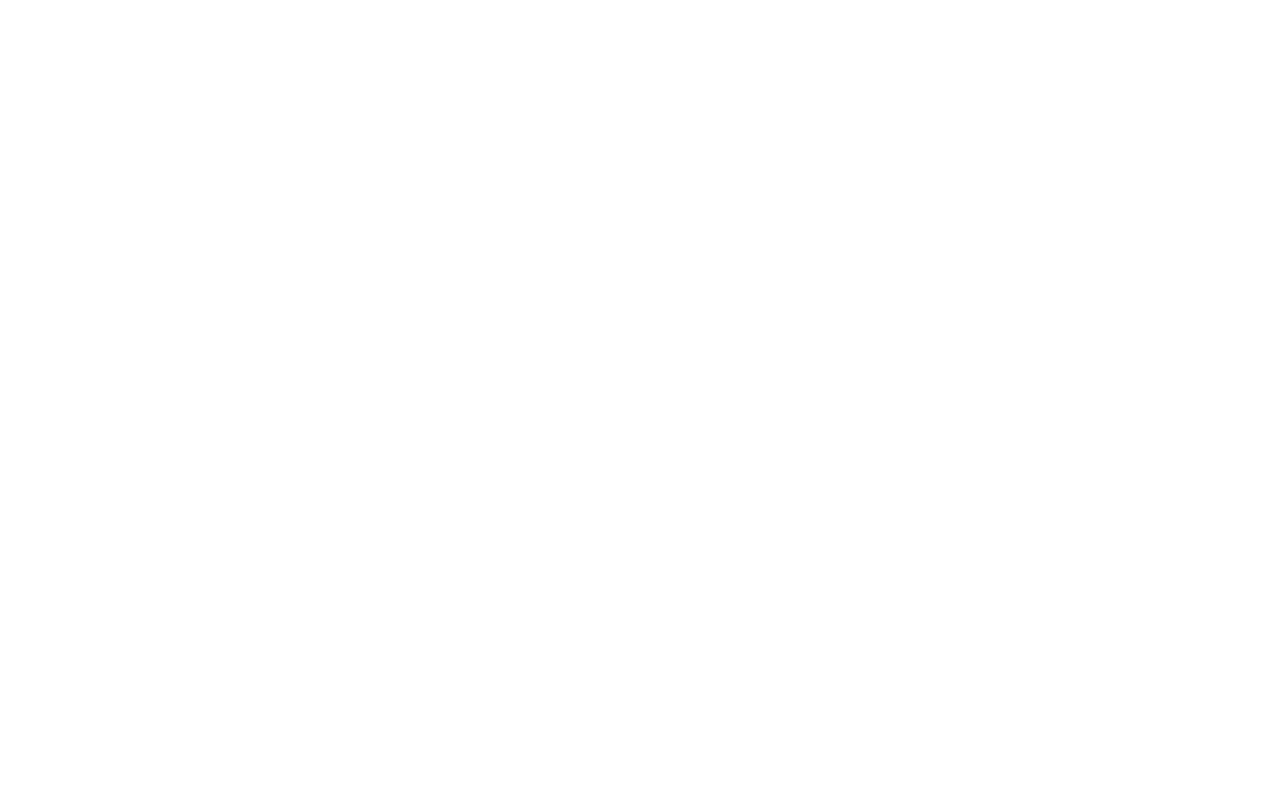
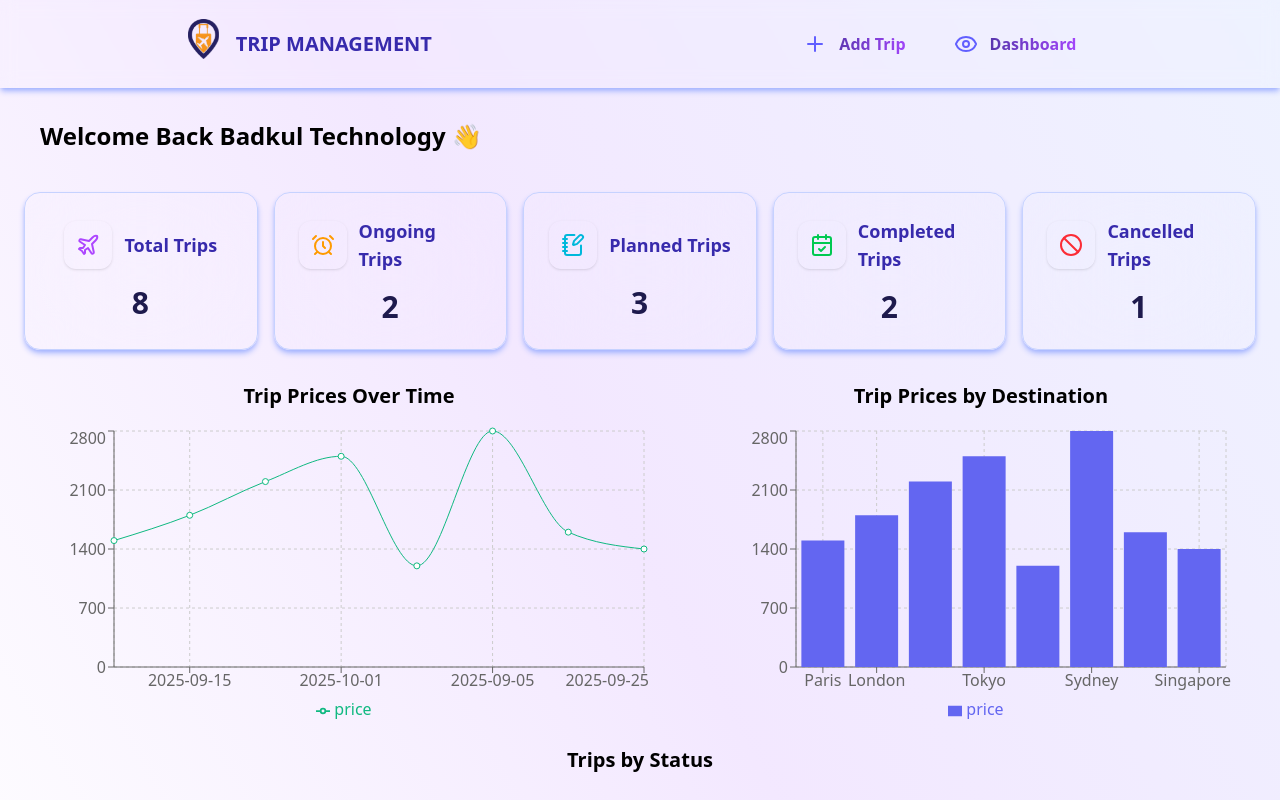
Before and after one commit to ashifpathan21/React-Trip-Management-SEP-2025-BT-REACT-OCT-2025-372, a React (Vite) app: page /dashboard in a window 1280 px wide. Before the commit this address had no page. Shown: the top 800 px of the page. Built offline with nearby package versions, Linux system fonts and the light colour scheme.

Commit message:
made dashboard page

```diff
--- a/package.json
+++ b/package.json
@@ -23,6 +23,7 @@
     "react-redux": "^9.2.0",
     "react-router-dom": "^7.9.3",
     "react-toastify": "^11.0.5",
+    "recharts": "^3.2.1",
     "styled-components": "^6.1.19",
     "tailwindcss": "^4.1.13"
   },
--- a/src/App.jsx
+++ b/src/App.jsx
@@ -1,6 +1,7 @@
 import React from "react";
 import { Routes, Route } from "react-router-dom";
 import Dashboard from "./pages/Dashboard.jsx";
+import Home from "./pages/Home.jsx";
 
 const App = () => {
   return (
@@ -8,7 +9,8 @@
 
       <div className="content inset-0 bg-transparent ">
         <Routes>
-          <Route path="/" element={<Dashboard />} />
+          <Route path="/" element={<Home />} />
+          <Route path="/dashboard" element={<Dashboard />} />
         </Routes>
       </div>
     </div>
--- /dev/null
+++ b/src/components/GraphTripsByPrice.jsx
@@ -0,0 +1,30 @@
+import React from "react";
+import {
+  BarChart,
+  Bar,
+  XAxis,
+  YAxis,
+  CartesianGrid,
+  Tooltip,
+  Legend,
+} from "recharts";
+import { useSelector } from "react-redux";
+
+const GraphTripsByPrice = () => {
+    const {trips } = useSelector((state) => state.trip)
+  return (
+    <div className="flex flex-col items-center">
+      <h2 className="text-xl font-semibold mb-4">Trip Prices by Destination</h2>
+      <BarChart width={500} height={300} data={trips}>
+        <CartesianGrid strokeDasharray="3 3" />
+        <XAxis dataKey="destination" />
+        <YAxis />
+        <Tooltip />
+        <Legend />
+        <Bar dataKey="price" fill="#6366F1" />
+      </BarChart>
+    </div>
+  );
+};
+
+export default GraphTripsByPrice;
--- /dev/null
+++ b/src/components/GraphTripsByStatus.jsx
@@ -0,0 +1,35 @@
+import React from "react";
+import { PieChart, Pie, Cell, Tooltip, Legend } from "recharts";
+const COLORS = ["#10B981", "#F59E0B", "#00BCD4", "#EF4444"];
+
+const GraphTripsByStatus = ({statusCounts}) => {
+
+  const data = Object.keys(statusCounts).map((key) => ({
+    name: key,
+    value: statusCounts[key],
+  }));
+
+  return (
+    <div className="flex flex-col items-center">
+      <h2 className="text-xl font-semibold mb-4">Trips by Status</h2>
+      <PieChart width={400} height={300}>
+        <Pie
+          data={data}
+          cx="50%"
+          cy="50%"
+          outerRadius={100}
+          dataKey="value"
+          label
+        >
+          {data.map((entry, index) => (
+            <Cell key={`cell-${index}`} fill={COLORS[index % COLORS.length]} />
+          ))}
+        </Pie>
+        <Tooltip />
+        <Legend />
+      </PieChart>
+    </div>
+  );
+};
+
+export default GraphTripsByStatus;
--- /dev/null
+++ b/src/components/GraphTripsOverTime.jsx
@@ -0,0 +1,35 @@
+import React from "react";
+import {
+  LineChart,
+  Line,
+  XAxis,
+  YAxis,
+  CartesianGrid,
+  Tooltip,
+  Legend,
+} from "recharts";
+import { useSelector } from "react-redux";
+
+const GraphTripsOverTime = () => {
+  const {trips } = useSelector((state) => state.trip)
+  const data = trips.map((trip) => ({
+    date: trip.startDate,
+    price: trip.price,
+  }));
+
+  return (
+    <div className="flex flex-col items-center">
+      <h2 className="text-xl font-semibold mb-4">Trip Prices Over Time</h2>
+      <LineChart width={600} height={300} data={data}>
+        <CartesianGrid strokeDasharray="3 3" />
+        <XAxis dataKey="date" />
+        <YAxis />
+        <Tooltip />
+        <Legend />
+        <Line type="monotone" dataKey="price" stroke="#10B981" />
+      </LineChart>
+    </div>
+  );
+};
+
+export default GraphTripsOverTime;
--- a/src/components/NavButton.jsx
+++ b/src/components/NavButton.jsx
@@ -4,7 +4,7 @@
   return (
     <button
       onClick={onClick}
-      className="relative flex items-center gap-2 p-2 font-semibold cursor-pointer
+      className="relative flex items-center gap-1 md:gap-2 lg:gap-3 p-1 md:p-2 lg:p-3  font-semibold cursor-pointer
                  bg-gradient-to-r from-indigo-900 via-purple-500 to-pink-500
                  bg-[length:200%_100%] bg-clip-text text-transparent
                  transition-all duration-500 hover:brightness-125"
@@ -17,7 +17,7 @@
       }
       onMouseLeave={(e) => (e.currentTarget.style.backgroundPosition = "0% 0")}
     >
-      {icon && <span className="text-xl text-indigo-500  ">{icon}</span>}
+      {icon && <span className="text-lg  md:text-xl lg:text-xl hover:text-pink-500 transition-all duration-500  text-indigo-500  ">{icon}</span>}
       {text}
     </button>
   );
--- a/src/components/Navbar.jsx
+++ b/src/components/Navbar.jsx
@@ -25,28 +25,28 @@
     <div
       className={`transition bg-transparent ${
         showNavbar ? "translate-y-0" : "-translate-y-full"
-      } backdrop-blur-sm z-10  w-screen   shadow-md shadow-indigo-300  fixed top-0 flex justify-around items-center p-3  duration-500`}
+      } backdrop-blur-sm z-10  w-screen   shadow-md shadow-indigo-300  fixed top-0 flex justify-around items-center p-2  duration-500`}
     >
-      <div className="flex p-1 items-center gap-3 ">
+      <div onClick={() => navigate('/')} className="flex p-1 items-center gap-3 ">
         <img
           src="/logo.png"
           className="h-10 w-10 animate-bounce transition-all duration-300  aspect-square object-contain "
         />
-        <h2 className="font-bold  text-xl uppercase text-indigo-800  ">
+        <h2 className="font-bold  text-md md:text-lg lg:text-xl  uppercase text-indigo-800  ">
           Trip Management
         </h2>
       </div>
 
-      <div className="flex gap-4 p-2 items-center ">
+      <div className="flex gap-2 md:gap-4 lg:gap-6   p-1 md:p-2 lg:p-3  items-center ">
         <NavButton
           text={"Add Trip"}
           icon={<Plus />}
           onClick={() => navigate("/add")}
         />
         <NavButton
-          text={"View Trip"}
+          text={"Dashboard"}
           icon={<Eye />}
-          onClick={() => navigate("/trips")}
+          onClick={() => navigate("/dashboard")}
         />
       </div>
     </div>
--- /dev/null
+++ b/src/components/StatCard.jsx
@@ -0,0 +1,32 @@
+import React from "react";
+
+const StatCard = ({ icon, title, data , color }) => {
+  return (
+    <div
+      className="flex flex-col gap-4 items-center justify-center
+                 p-6 rounded-2xl shadow-md border border-indigo-200
+                  bg-transparent backdrop-blur-3xl
+                 hover:shadow-lg shadow-indigo-300 hover:scale-105 hover:border-indigo-400
+                 transition-all duration-500 ease-in-out"
+    >
+      <div className="flex items-center gap-3">
+        {icon && (
+          <span
+            className={`text-3xl p-3  rounded-xl ${
+              color ? color : "text-indigo-900"
+            }  shadow-sm`}
+          >
+            {icon}
+          </span>
+        )}
+        <h2 className="text-lg font-semibold text-indigo-800">{title}</h2>
+      </div>
+
+      <div className="text-3xl font-bold text-indigo-950 tracking-wide">
+        {data}
+      </div>
+    </div>
+  );
+};
+
+export default StatCard;
--- a/src/components/Welcome.jsx
+++ b/src/components/Welcome.jsx
@@ -1,12 +1,13 @@
-import React from 'react'
+import React from "react";
 
-const Welcome = ({name}) => {
+const Welcome = ({ name }) => {
   return (
     <div className="pt-30 p-4 md:px-8 lg:px-10  ">
-      <h2 className="font-semibold font-serif text-2xl  ">Welcome Back {name} 👋 </h2>
+      <h2 className="font-bold font-sans text-2xl  ">
+        Welcome Back {name} 👋{" "}
+      </h2>
+    </div>
+  );
+};
 
-    </div>
-  )
-}
-
-export default Welcome
+export default Welcome;
--- a/src/pages/Dashboard.jsx
+++ b/src/pages/Dashboard.jsx
@@ -3,14 +3,37 @@
 import { tripsDummyData } from "../data/data.js";
 import { useSelector, useDispatch } from "react-redux";
 import Navbar from "../components/Navbar.jsx";
-import Welcome from "../components/Welcome.jsx"
+import Welcome from "../components/Welcome.jsx";
+import StatCard from "../components/StatCard.jsx";
+import GraphTripsByStatus from "../components/GraphTripsByStatus.jsx";
+import GraphTripsByPrice from "../components/GraphTripsByPrice.jsx";
+import GraphTripsOverTime from "../components/GraphTripsOverTime.jsx";
+import {
+  Plane,
+  AlarmClock,
+  NotebookPen,
+  CalendarCheck,
+  Ban,
+} from "lucide-react";
 const Dashboard = () => {
   const dispatch = useDispatch();
   const { trips } = useSelector((state) => state.trip);
   const [tripData, setTripData] = useState([]);
+  const [plannedTrips, setPlannedTrips] = useState([]);
+  const [ongoingTrips, setOngoingTrips] = useState([]);
+  const [completedTrips, setCompletedTrips] = useState([]);
+  const [cancelledTrips, setCancelledTrips] = useState([]);
 
   useEffect(() => {
     setTripData(trips);
+    const ongoing = trips.filter((trip) => trip.status === "ONGOING");
+    setOngoingTrips(ongoing);
+    const planned = trips.filter((trip) => trip.status === "PLANNED");
+    setPlannedTrips(planned);
+    const completed = trips.filter((trip) => trip.status === "COMPLETED");
+    setCompletedTrips(completed);
+    const cancelled = trips.filter((trip) => trip.status === "CANCELLED");
+    setCancelledTrips(cancelled);
   }, [trips]);
 
   useEffect(() => {
@@ -20,8 +43,58 @@
   return (
     <div className="relative min-h-screen  ">
       <Navbar />
-       <Welcome name={"Badkul Technology"} />
-
+      <Welcome name={"Badkul Technology"} />
+      <div className="grid grid-cols-2 md:grid-cols-3 lg:grid-cols-5 p-6 gap-4 ">
+        {/* total */}
+        <StatCard
+          icon={<Plane />}
+          title={"Total Trips"}
+          color={"text-purple-500"}
+          data={tripData?.length}
+        />
+        {/* ongoing */}
+        <StatCard
+          icon={<AlarmClock />}
+          title={"Ongoing Trips"}
+          color={"text-amber-500"}
+          data={ongoingTrips?.length}
+        />
+        {/* planned */}
+        <StatCard
+          icon={<NotebookPen />}
+          color={"text-cyan-500"}
+          title={"Planned Trips"}
+          data={plannedTrips?.length}
+        />
+        {/* completed */}
+        <StatCard
+          icon={<CalendarCheck />}
+          color={"text-green-500"}
+          title={"Completed Trips"}
+          data={completedTrips?.length}
+        />
+        <StatCard
+          icon={<Ban />}
+          color={"text-red-500"}
+          title={"Cancelled Trips"}
+          data={cancelledTrips?.length}
+        />
+      </div>
+      <div className="flex items-center p-2 justify-around flex-col md:flex-row lg:flex-row  ">
+        <GraphTripsOverTime />
+        <GraphTripsByPrice />
+      </div>
+      <div className="p-3  ">
+        {" "}
+        <GraphTripsByStatus
+          statusCounts={{
+            Completed: completedTrips.length,
+            Ongoing: ongoingTrips.length,
+            Planned: plannedTrips.length,
+            Cancelled: cancelledTrips.length,
+          }}
+        />
+      </div>
     </div>
   );
 };
--- /dev/null
+++ b/src/pages/Home.jsx
@@ -0,0 +1,15 @@
+import React from 'react'
+import Navbar from "../components/Navbar.jsx"
+
+const Home = () => {
+  return (
+    <div className="min-h-screen w-screen h-full ">
+      <Navbar/>
+      <div className="pt-30 ">
+
+      </div>
+    </div>
+  )
+}
+
+export default Home
```
Also changed, not shown: 1 other file (tests, documents, lock files or other folders).
